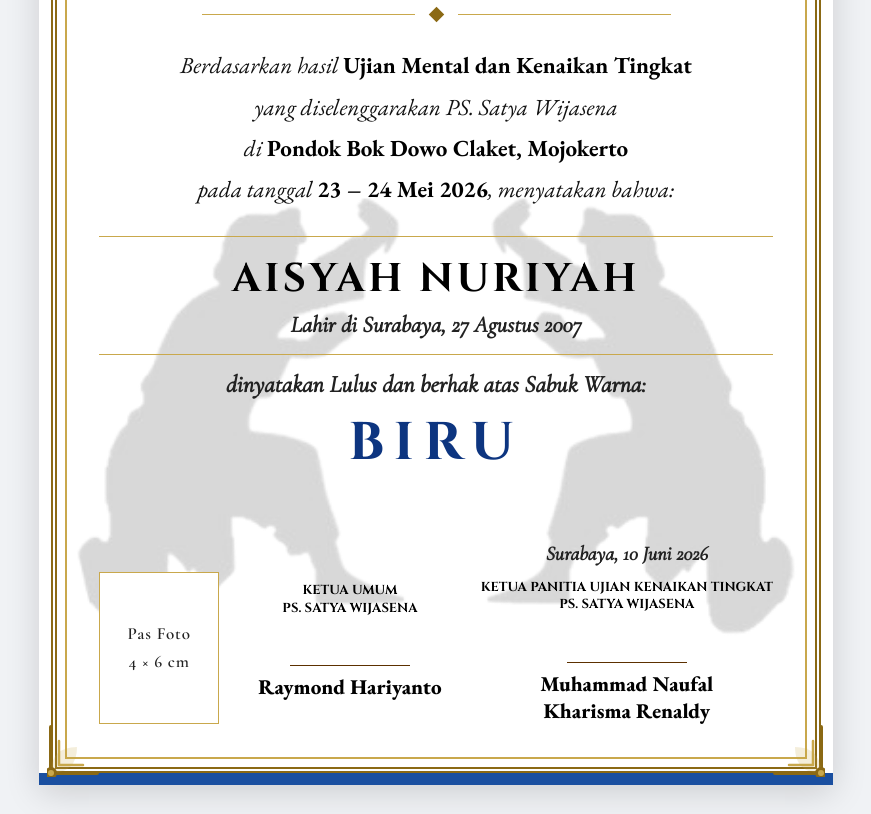
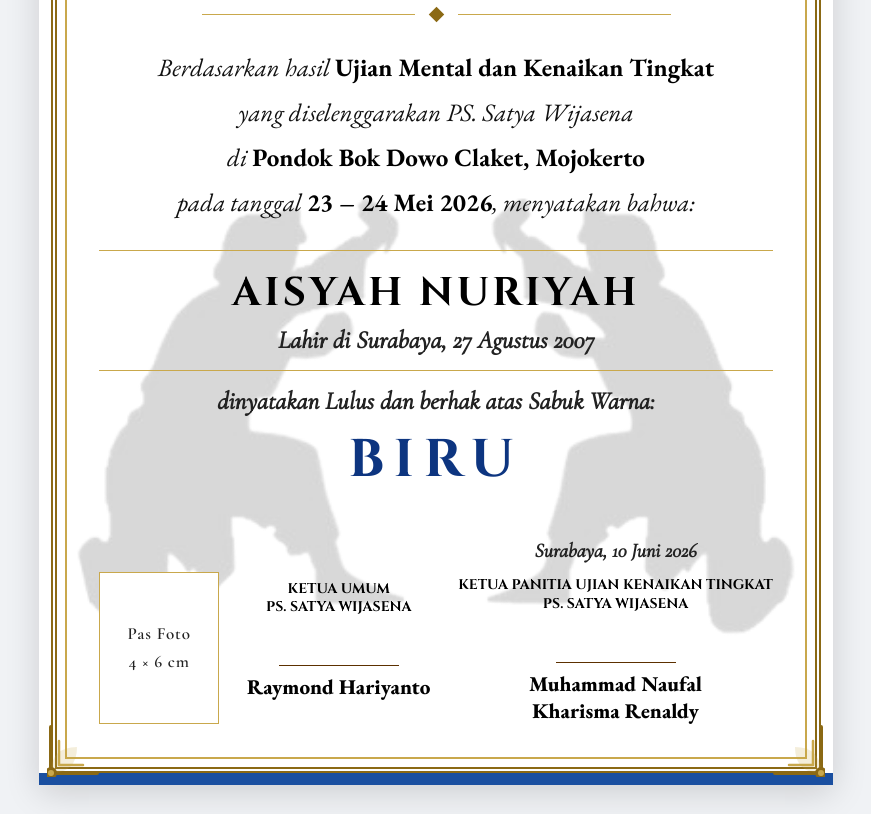
Before and after one commit to abdullah2205/certificate-generator, a plain HTML site: page ijazah_a4_v2.html in a window 1280 px wide. Shown: the part 378-1192 px from the top of the page, without its empty margins (204-1075 px from the left). Drawn offline with nearby package versions, Linux system fonts and the light colour scheme.

Commit message:
ubah ukuran font

```diff
--- a/ijazah_a4_v2.html
+++ b/ijazah_a4_v2.html
@@ -207,7 +207,7 @@
 
         .cert-intro {
             font-family: 'EB Garamond', serif;
-            font-size: 23px;
+            font-size: 25px;
             color: #111111;
             line-height: 1.8;
             font-style: italic;
@@ -232,7 +232,7 @@
 
         .cert-lahir {
             font-family: 'Cormorant Garamond', serif;
-            font-size: 23px;
+            font-size: 25px;
             color: #222222;
             margin-top: 5px;
             font-style: italic;
@@ -243,7 +243,7 @@
 
         .cert-result-label {
             font-family: 'Cormorant Garamond', serif;
-            font-size: 24px;
+            font-size: 25px;
             font-style: italic;
             color: #222222;
             font-weight: 600;
@@ -300,7 +300,7 @@
 
         .sig-role {
             font-family: 'Cinzel', serif;
-            font-size: 13px;
+            font-size: 14px;
             font-weight: 700;
             color: #000000;
             text-transform: uppercase;
```
